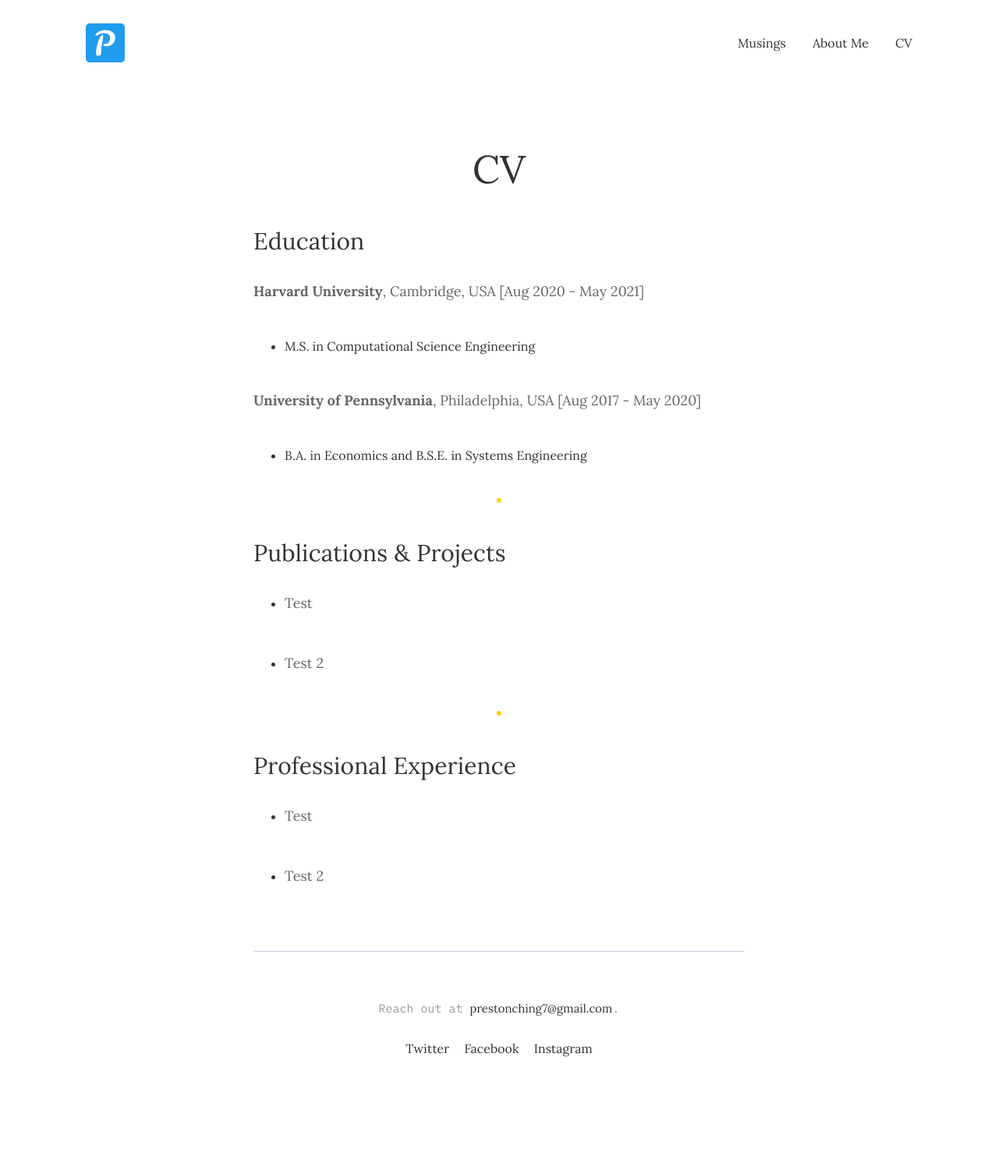
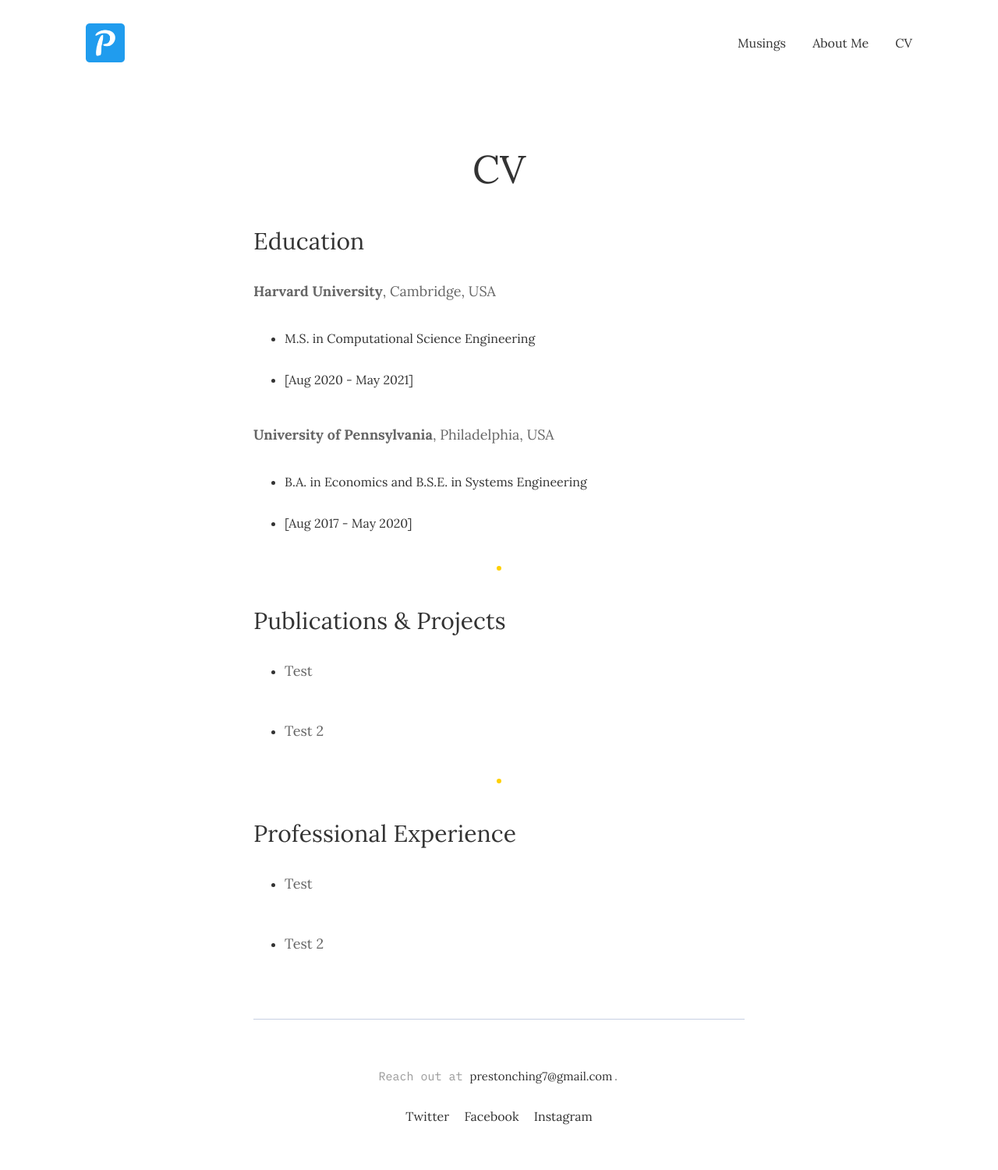
Before and after one commit to PrestonChing/prestonching.github.io, a Jekyll site: the page built from _pages/cv.md, in a window 1280 px wide. Shown: the whole page at 78% size. Built offline with Jekyll 4.4.1, drawn with Linux system fonts in a browser that asks for light colours; before the commit the page ends 1414 px from its top, so only the background shows below that.

Commit message:
edit css

```diff
--- a/_pages/cv.md
+++ b/_pages/cv.md
@@ -6,11 +6,13 @@
 
 ## Education
 
-**Harvard University**, Cambridge, USA [Aug 2020 - May 2021]
+**Harvard University**, Cambridge, USA
 * M.S. in Computational Science Engineering
+* [Aug 2020 - May 2021]
 
-**University of Pennsylvania**, Philadelphia, USA [Aug 2017 - May 2020]
+**University of Pennsylvania**, Philadelphia, USA
 * B.A. in Economics and B.S.E. in Systems Engineering
+* [Aug 2017 - May 2020]
 
 ---
 
--- a/_sass/4-layouts/_page.scss
+++ b/_sass/4-layouts/_page.scss
@@ -47,7 +47,7 @@
     margin-bottom: 15px;
   }
   p + ul li{
-    margin-top: 0;
+    margin-top: -10px;
     margin-bottom: 45px;
 }
 }
--- a/_sass/4-layouts/_post.scss
+++ b/_sass/4-layouts/_post.scss
@@ -52,6 +52,7 @@
   ul li,
   ol li {
     margin-bottom: 15px;
+    color: $gray;
   }
 }
 
```
Also changed, not shown: _pages/about.md (+1 -1 lines).
